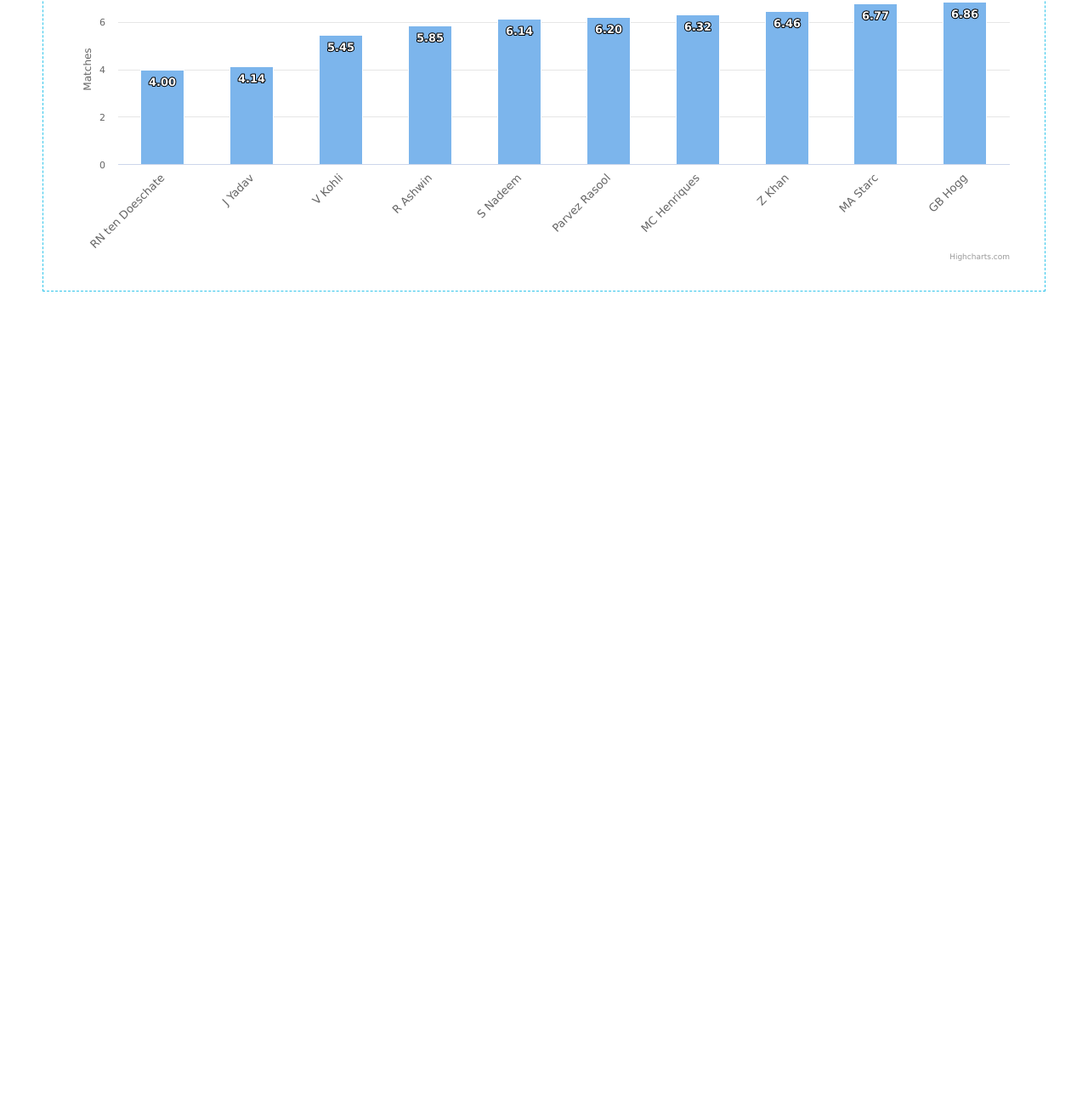
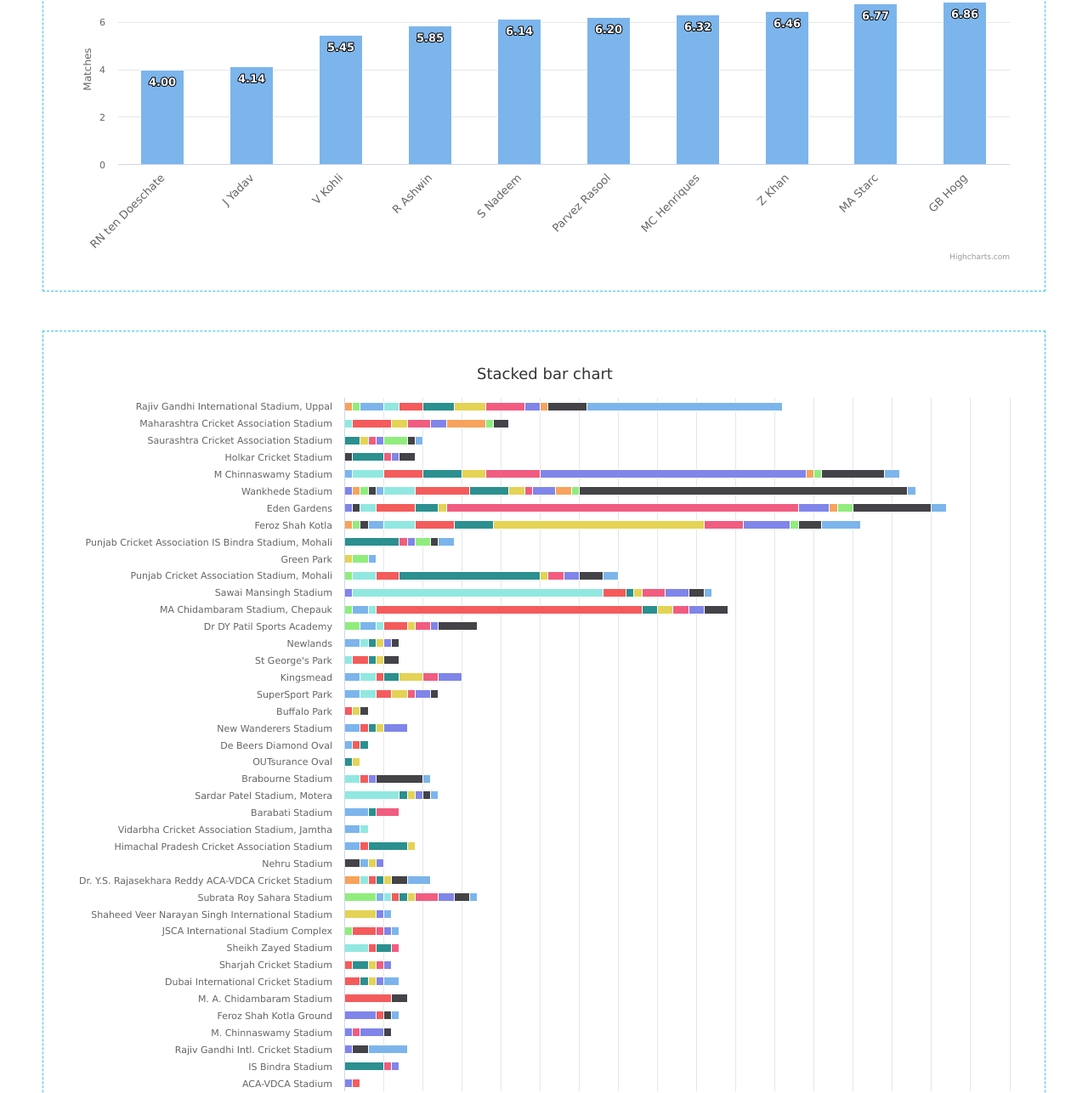
Before and after one commit to AshishKotnalaFS/ipl, a website: page public/index.html in a window 1280 px wide. Shown: the part 1765-3051 px from the top of the page at 85% size. Before the commit the page ends 2154 px from the top, so only its background shows below. Drawn offline with nearby package versions, Linux system fonts and the light colour scheme.

Commit message:
commited by Ashish kotnala

```diff
--- a/public/app.js
+++ b/public/app.js
@@ -6,11 +6,13 @@ function fetchAndVisualizeData() {
 
 fetchAndVisualizeData();
 //this is basically calling all the function of all graphs
+
 function visualizeData(data) {
   visualizeMatchesPlayedPerYear(data.matchesPlayedPerYear);
   visualizeMatchWonByTeamOverAllYear(data.matchWonByTeamOverAllYear);
   visualizeRunConcededByTeamIn2016(data.runConcededByTeamIn2016);
   visualizeTenBestEcnomicBowler(data.tenBestEcnomicBowler);
+  visualizeMatchWonByEachTeamPerVenue(data.matchWonByEachTeamPerVenue);
   return;
 }
 
@@ -195,6 +197,7 @@ function visualizeTenBestEcnomicBowler(tenBestEcnomicBowler) {
   for (let bowler in tenBestEcnomicBowler) {
     seriesData.push([bowler, tenBestEcnomicBowler[bowler]]);
   }
+
   Highcharts.chart("ten-best-ecnomic-bowler", {
     chart: {
       type: "column",
@@ -248,3 +251,79 @@ function visualizeTenBestEcnomicBowler(tenBestEcnomicBowler) {
     ],
   });
 }
+
+function visualizeMatchWonByEachTeamPerVenue(matchWonByEachTeamPerVenue) {
+  const seriesData = [];
+  for (let key in matchWonByEachTeamPerVenue) {
+    seriesData.push({ name: key, data: matchWonByEachTeamPerVenue[key] });
+  }
+  console.log(seriesData, "series");
+  Highcharts.chart("match-won-by-each-team-per-venue", {
+    chart: {
+      type: "bar",
+    },
+    title: {
+      text: "Stacked bar chart",
+    },
+    xAxis: {
+      categories: [
+        "Rajiv Gandhi International Stadium, Uppal",
+        "Maharashtra Cricket Association Stadium",
+        "Saurashtra Cricket Association Stadium",
+        "Holkar Cricket Stadium",
+        "M Chinnaswamy Stadium",
+        "Wankhede Stadium",
+        "Eden Gardens",
+        "Feroz Shah Kotla",
+        "Punjab Cricket Association IS Bindra Stadium, Mohali",
+        "Green Park",
+        "Punjab Cricket Association Stadium, Mohali",
+        "Sawai Mansingh Stadium",
+        "MA Chidambaram Stadium, Chepauk",
+        "Dr DY Patil Sports Academy",
+        "Newlands",
+        "St George's Park",
+        "Kingsmead",
+        "SuperSport Park",
+        "Buffalo Park",
+        "New Wanderers Stadium",
+        "De Beers Diamond Oval",
+        "OUTsurance Oval",
+        "Brabourne Stadium",
+        "Sardar Patel Stadium, Motera",
+        "Barabati Stadium",
+        "Vidarbha Cricket Association Stadium, Jamtha",
+        "Himachal Pradesh Cricket Association Stadium",
+        "Nehru Stadium",
+        "Dr. Y.S. Rajasekhara Reddy ACA-VDCA Cricket Stadium",
+        "Subrata Roy Sahara Stadium",
+        "Shaheed Veer Narayan Singh International Stadium",
+        "JSCA International Stadium Complex",
+        "Sheikh Zayed Stadium",
+        "Sharjah Cricket Stadium",
+        "Dubai International Cricket Stadium",
+        "M. A. Chidambaram Stadium",
+        "Feroz Shah Kotla Ground",
+        "M. Chinnaswamy Stadium",
+        "Rajiv Gandhi Intl. Cricket Stadium",
+        "IS Bindra Stadium",
+        "ACA-VDCA Stadium",
+      ],
+    },
+    yAxis: {
+      min: 0,
+      title: {
+        text: "Total fruit consumption",
+      },
+    },
+    legend: {
+      reversed: true,
+    },
+    plotOptions: {
+      series: {
+        stacking: "normal",
+      },
+    },
+    series: seriesData,
+  });
+}
--- a/public/index.html
+++ b/public/index.html
@@ -58,6 +58,16 @@
         padding: 2rem;
       "
     ></div>
+    <div
+      id="match-won-by-each-team-per-venue"
+      style="
+        min-width: 310px;
+        height: 1000px;
+        margin: 2.9rem 2.6rem;
+        border: 1px dashed #34c6eb;
+        padding: 2rem;
+      "
+    ></div>
     <script src="https://code.highcharts.com/highcharts.js"></script>
 
     <script src="./app.js"></script>
```
Also changed, not shown: index.js (+5 -2 lines), ipl/matchWonByEachTeamPerVenue.js (added, +35 -0 lines), public/data.json (+1 -1 lines).
